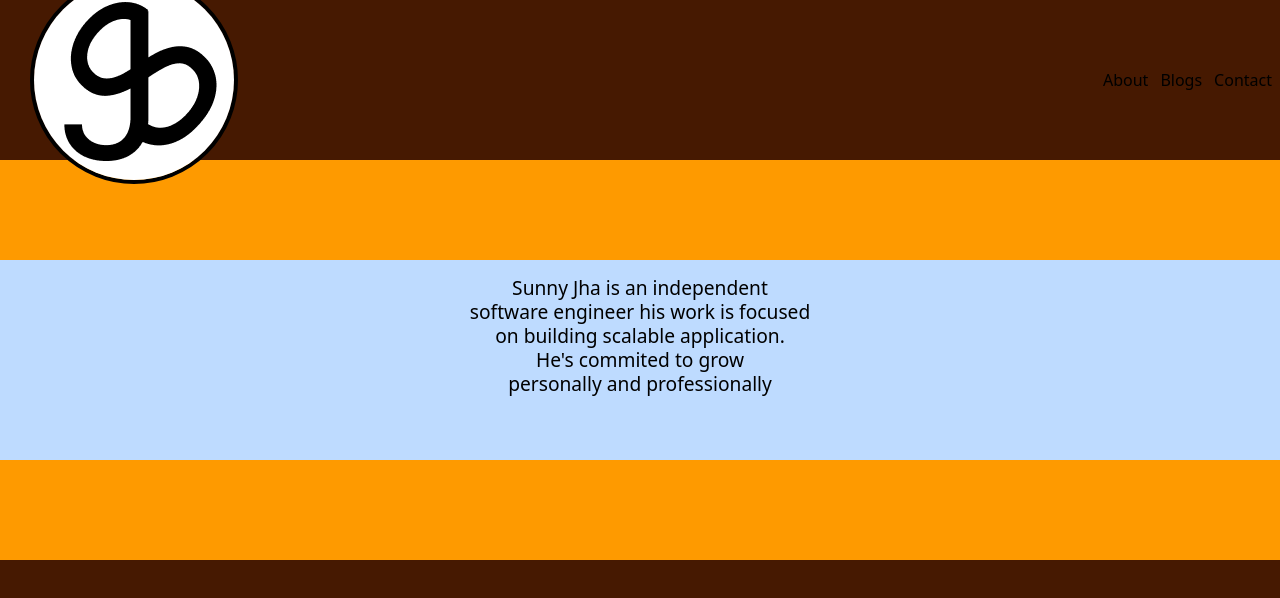
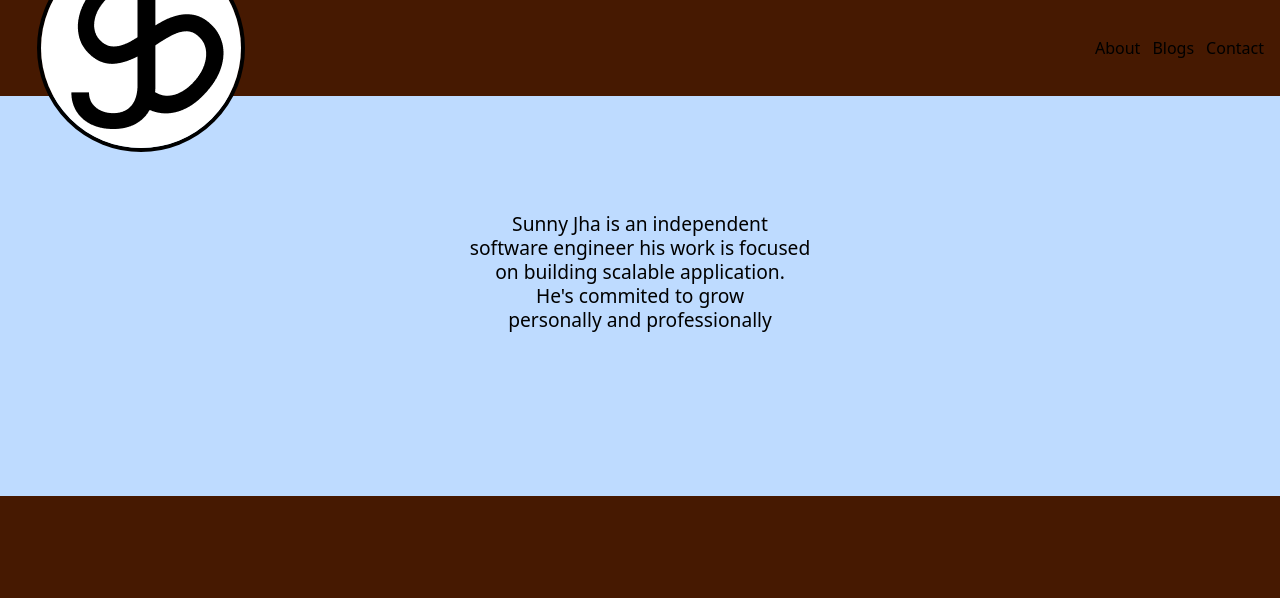
Before and after one commit to sunnyJha08/Portfolio, a React (Vite) app: page / in a window 1280 px wide. Shown: the top 598 px of the page. Built offline with nearby package versions, Linux system fonts and the light colour scheme.

Commit message:
completed building the hero section

```diff
--- a/src/components/Header.jsx
+++ b/src/components/Header.jsx
@@ -1,6 +1,6 @@
 const Header = () => {
     return (
-        <header className="text-black w-screen h-1/5 p-2">
+        <header className="text-black w-screen h-[12%] p-4">
             <nav className=" flex w-full h-full">
                 <div className=" w-[20%] flex justify-center items-center p-[0.8rem]">
                     <div className="border-black border-[0.3rem] overflow-hidden  rounded-full">
--- a/src/components/UI/Spacer.jsx
+++ b/src/components/UI/Spacer.jsx
@@ -1,6 +1,6 @@
 export default function Spacer() {
 
     return (
-        <div className="w-screen bg-amber-500  h-1/4"></div>
+        <div className="w-screen h-1/4"></div>
     )
 }
```
